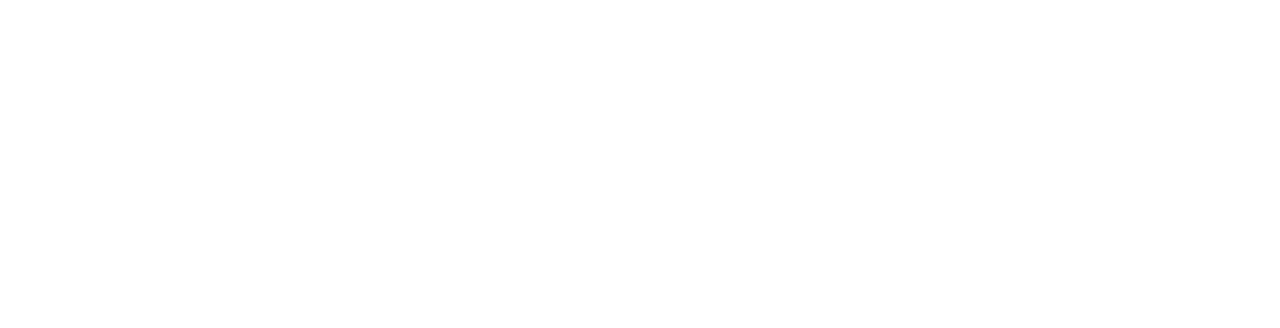
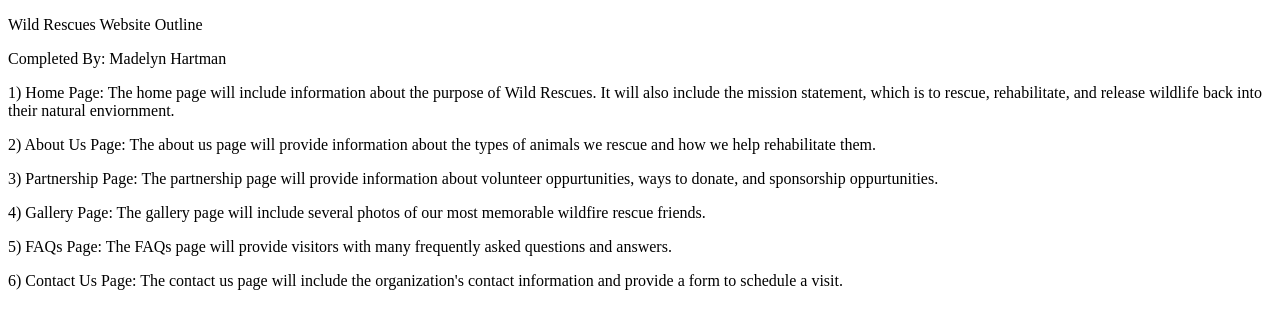
Before and after one commit to 144Sp24/ch1lab2-Madelynjh16, a plain HTML site: page index.html in a window 1280 px wide. Drawn offline with Linux system fonts and the light colour scheme.

Commit message:
Update index.html

```diff
--- a/index.html
+++ b/index.html
@@ -1,9 +1,30 @@
 <!DOCTYPE html>
+
 <head>
+
 <title>Pacific Trails Resort</title>
+
 <meta charset="utf-8">
+
 </head>
+
 <body>
+    <p>Wild Rescues Website Outline</p>
+
+<p>Completed By: Madelyn Hartman</p>
+
+    <p>1) Home Page: The home page will include information about the purpose of Wild Rescues. It will also include the mission statement, which is to rescue, rehabilitate, and release wildlife back into their natural enviornment.</p>
+
+    <p>2) About Us Page: The about us page will provide information about the types of animals we rescue and how we help rehabilitate them.</p>
+
+    <p>3) Partnership Page: The partnership page will provide information about volunteer oppurtunities, ways to donate, and sponsorship oppurtunities.</p>
+
+    <p>4) Gallery Page: The gallery page will include several photos of our most memorable wildfire rescue friends.</p>
+
+    <p>5) FAQs Page: The FAQs page will provide visitors with many frequently asked questions and answers.</p>
+
+    <p>6) Contact Us Page: The contact us page will include the organization's contact information and provide a form to schedule a visit.</p>
 
 </body>
+
 </html>
```
